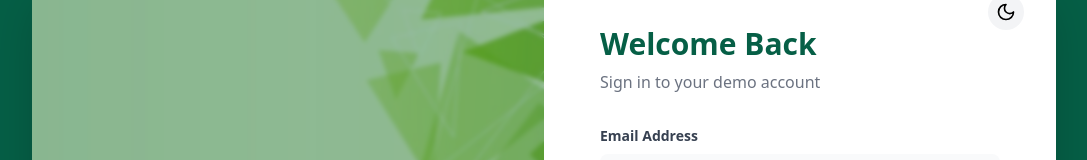
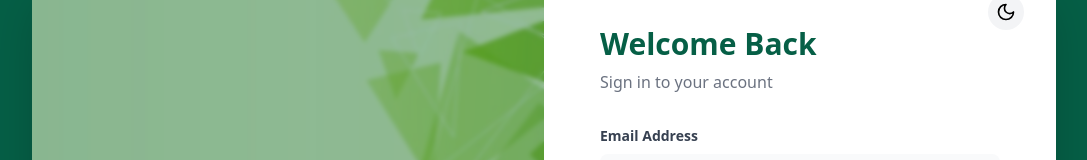
Before and after one commit to Quenie-Ann/skill-link-cdo, a React (Vite) app: page /#/login in a window 1280 px wide. Shown: the part 188-348 px from the top of the page, without its empty margins (96-1183 px from the left). Built offline with nearby package versions, Linux system fonts and the light colour scheme; no server answers.

Commit message:
Update login prompt text for clarity

```diff
--- a/src/pages/auth/Login.jsx
+++ b/src/pages/auth/Login.jsx
@@ -83,7 +83,7 @@ const Login = ({ onLoginSuccess }) => { // Added prop to update App.jsx state
 
           <div className="mb-8">
             <h2 className="text-3xl font-extrabold text-skill-dark dark:text-skill-primary">Welcome Back</h2>
-            <p className="text-gray-500 dark:text-gray-400 mt-2">Sign in to your demo account</p>
+            <p className="text-gray-500 dark:text-gray-400 mt-2">Sign in to your account</p>
           </div>
 
           <form onSubmit={handleSubmit} className="space-y-5">
```
